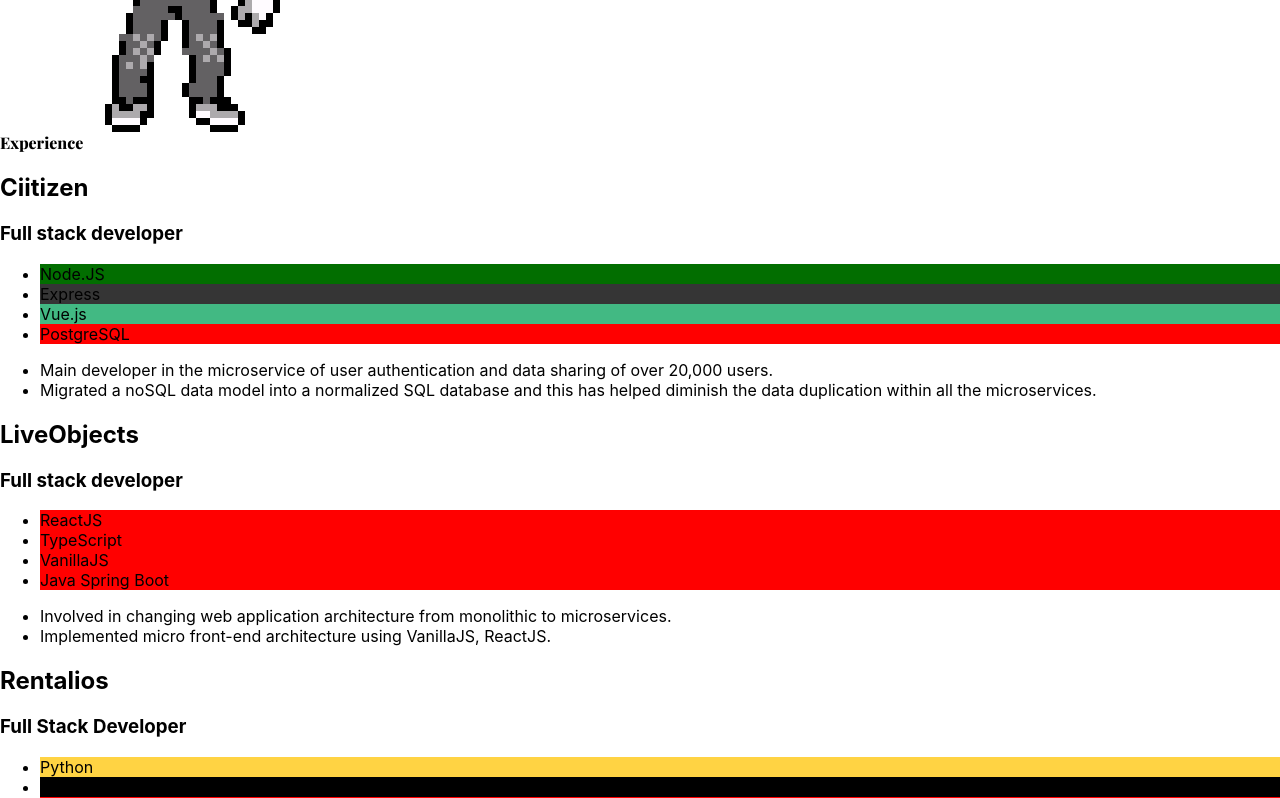
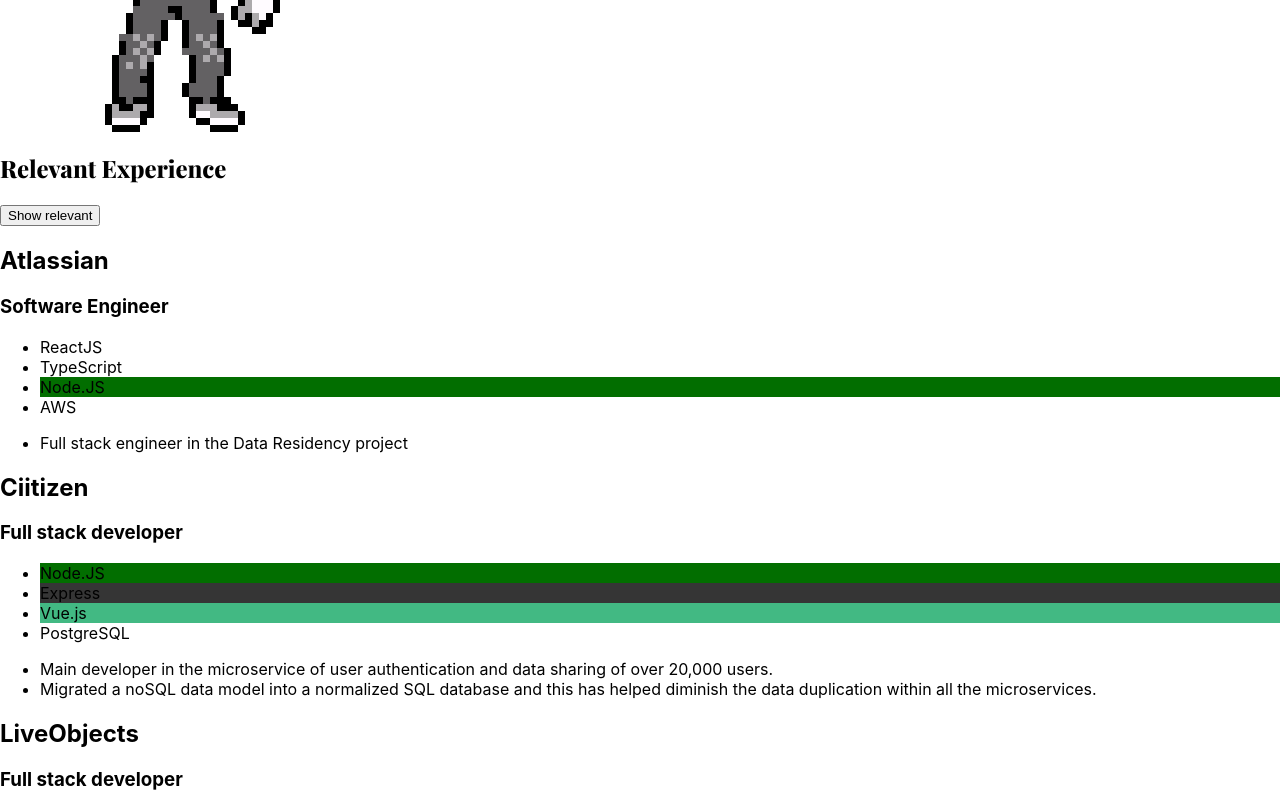
Before and after one commit to aluramh/my-portfolio, a Next.js app: page / in a window 1280 px wide. Shown: the part 3960-4758 px from the top of the page. Built offline with nearby package versions, Linux system fonts and the light colour scheme.

Commit message:
Added atlassian

```diff
--- a/assets/data/profile.ts
+++ b/assets/data/profile.ts
@@ -133,6 +133,18 @@
 
 export const profile: Project[] = [
   {
+    name: 'Atlassian',
+    title: 'Software Engineer',
+    skills: ['ReactJS', 'TypeScript', 'Node.JS', 'AWS'],
+    highlights: [
+      {
+        description: 'Full stack engineer in the Data Residency project',
+        role: ['frontend', 'backend'],
+      },
+    ],
+    yearStart: 2021,
+  },
+  {
     name: 'Ciitizen',
     title: 'Full stack developer',
     skills: ['Node.JS', 'Express', 'Vue.js', 'PostgreSQL', 'AWS'],
@@ -155,6 +167,7 @@
       },
     ],
     yearStart: 2021,
+    yearEnd: 2021,
   },
   {
     name: 'LiveObjects',
--- a/components/sections/Experience/Pill.tsx
+++ b/components/sections/Experience/Pill.tsx
@@ -6,18 +6,18 @@
   color?: string
 }
 
-const Pill: React.FC<Props> = ({ children, className, color = 'red' }) => (
+const Pill: React.FC<Props> = ({ children, className, color }) => (
   <li
     className={clsx(
       `rounded text-white text-md whitespace-nowrap text-xs`,
       'px-3 py-0.5',
       // Add a default color if a color was not given
-      !color && 'bg-teal-400',
+      !color && 'bg-blueGray-700 ',
       className,
     )}
     style={{ backgroundColor: color }}
   >
-    <span className='opacity-95'>{children}</span>
+    <span className="opacity-95">{children}</span>
   </li>
 )
 
--- a/components/sections/Experience/index.tsx
+++ b/components/sections/Experience/index.tsx
@@ -1,13 +1,33 @@
-import React from 'react'
+import clsx from 'clsx'
+import React, { useState } from 'react'
 import { profile } from '../../../assets/data/profile'
 import ProjectDescription from './ProjectDescription'
 
 interface Props {}
 
 const Experience: React.FC<Props> = (props) => {
+  const [showAll, setShowAll] = useState(false)
+
   return (
     <section id="experience">
-      <div className="text-5xl font-bolder mb-6 headline-text">Experience</div>
+      <div className="flex justify-between">
+        <h2 className="text-5xl font-bolder mb-6 headline-text">
+          Relevant Experience
+        </h2>
+
+        <button
+          // className="transition-all font-bold"
+          className={clsx(
+            // Button itself
+            'px-3 py-2 rounded-md text-sm font-medium transition-all',
+            'h-1/2 self-center hover:bg-teal-200 transform -translate-y-1',
+          )}
+          onClick={() => setShowAll(!showAll)}
+        >
+          {showAll ? 'Show all' : 'Show relevant'}
+        </button>
+      </div>
+
       <div className="grid grid-cols-1 sm:grid-cols-2 xl:grid-cols-3 gap-4">
         {profile.map((p) => (
           <ProjectDescription project={p} key={p.name} />
```
